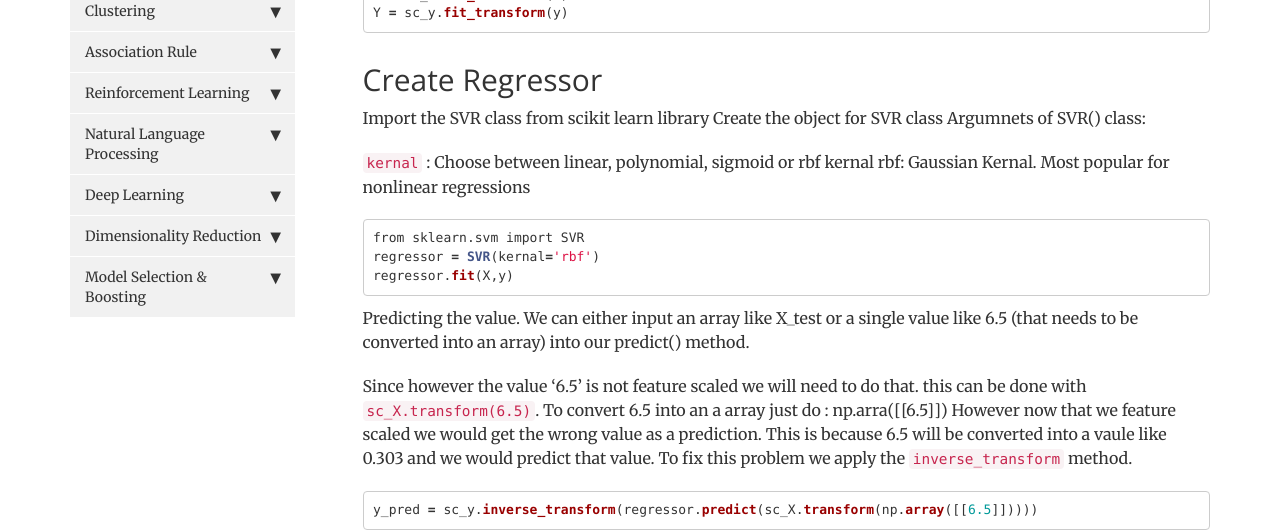
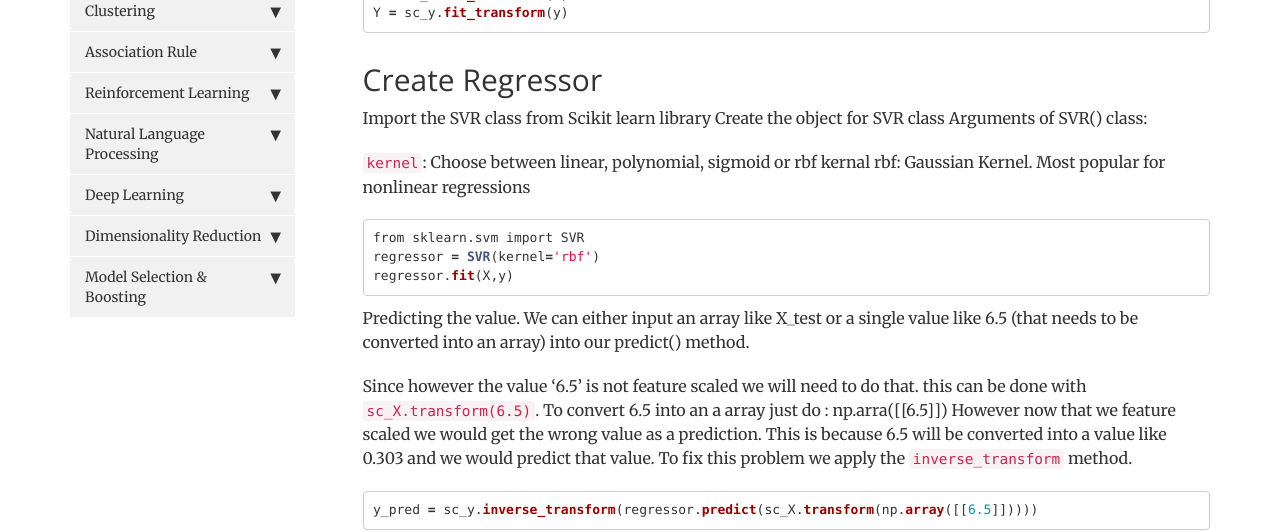
Before and after one commit to WolfOfTheNorth/diamondclover, a Jekyll site: the page built from pages/Machine Learning/Regression/SupportVectorRegression.md, in a window 1280 px wide and 1336 px high. Shown: the part 461-993 px from the top of the window. Built offline with Jekyll 4.4.1, drawn with Linux system fonts in a browser that asks for light colours; nearby versions of some CDN libraries; comment, search, counter and statistics services are not loaded.

Commit message:
Grammer update

```diff
--- a/pages/Machine Learning/Regression/SupportVectorRegression.md
+++ b/pages/Machine Learning/Regression/SupportVectorRegression.md
@@ -21,16 +21,16 @@ Y = sc_y.fit_transform(y)
 
 ## Create Regressor
 
-Import the SVR class from scikit learn library
+Import the SVR class from Scikit learn library
 Create the object for SVR class
-Argumnets of SVR() class:
+Arguments of SVR() class:
 
-`kernal` : Choose between linear, polynomial, sigmoid or rbf kernal
-rbf: Gaussian Kernal. Most popular for nonlinear regressions
+`kernel`: Choose between linear, polynomial, sigmoid or rbf kernal
+rbf: Gaussian Kernel. Most popular for nonlinear regressions
 
 ~~~python
 from sklearn.svm import SVR
-regressor = SVR(kernal='rbf')
+regressor = SVR(kernel='rbf')
 regressor.fit(X,y)
 ~~~
 
@@ -38,7 +38,7 @@ Predicting the value. We can either input an array like X_test or a single value
 
 Since however the value '6.5' is not feature scaled we will need to do that. this can be done with `sc_X.transform(6.5)`.
 To convert 6.5 into an a array just do : np.arra([[6.5]])
-However now that we feature scaled we would get the wrong value as a prediction. This is because 6.5 will be converted into a vaule like 0.303 and we would predict that value.
+However now that we feature scaled we would get the wrong value as a prediction. This is because 6.5 will be converted into a value like 0.303 and we would predict that value.
 To fix this problem we apply the `inverse_transform` method.
 
 ~~~python
```
Also changed, not shown: pages/Machine Learning/Classification/DecisionTreeClassification.md (added, +34 -0 lines), pages/Machine Learning/Classification/RandomForestClassification.md (added, +12 -0 lines), pages/Machine Learning/Regression/DescisionTreeRegression.md (+2 -5 lines), pages/Machine Learning/Regression/MultiLinearRegression.md (+12 -10 lines), pages/Machine Learning/Regression/PolynomialRegression.md (+3 -6 lines), pages/Machine Learning/Regression/R-squared.md (+6 -9 lines), pages/Machine Learning/Regression/RandomForestTree.md (+5 -7 lines).
